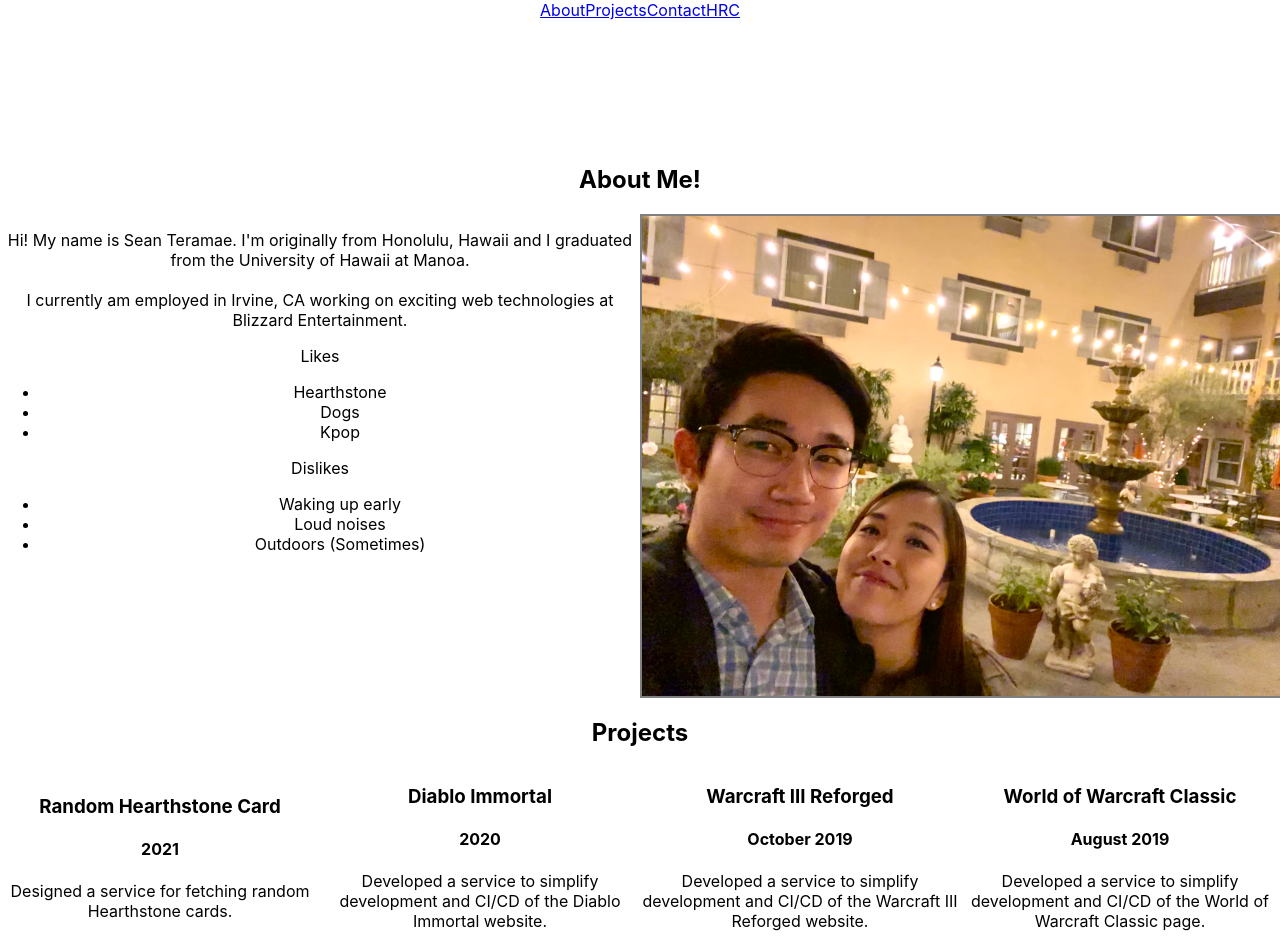
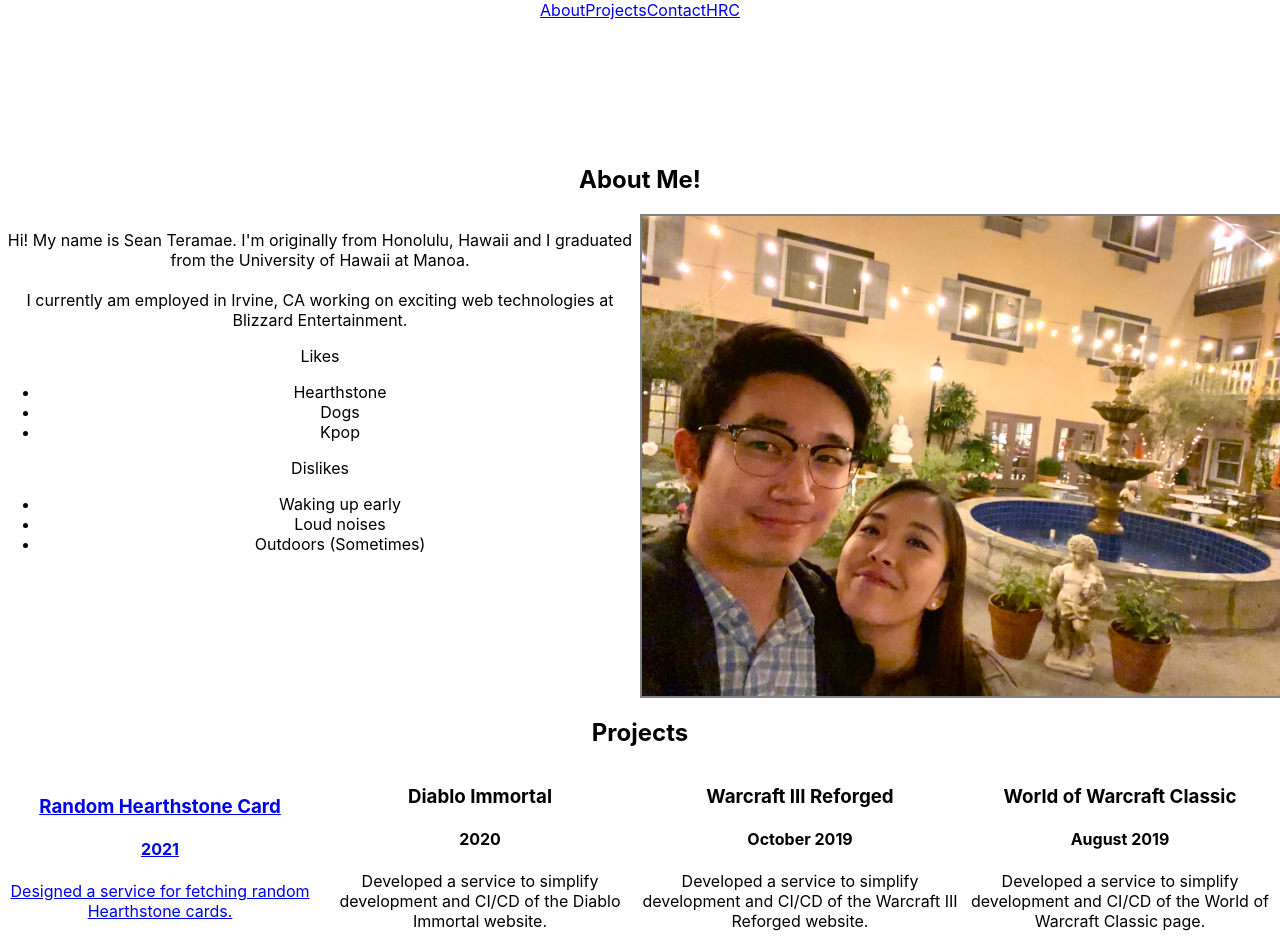
Before and after one commit to kekupua/kekupua.github.io, a React (Create React App) app: page / in a window 1280 px wide. Shown: the top 952 px of the page. Built offline with nearby package versions, Linux system fonts and the light colour scheme.

Commit message:
Fix broken link in projects section

```diff
--- a/src/pages/LandingPage.jsx
+++ b/src/pages/LandingPage.jsx
@@ -1,5 +1,6 @@
 import React from 'react';
 import data from '../lib/data.js';
+import { Link } from 'react-router-dom';
 import '../styles/LandingPage.css';
 
 
@@ -7,9 +8,9 @@ let LandingPage = () => {
   return <React.Fragment>
     <st-section id="masthead" alignment="center">
       <st-header slot="header" id="category-header" layout="center">
-        <h2 class="st-text-700" slot='heading'>Sean Teramae</h2>
-        <p class="st-text-200" slot='description'>Software Engineer / Blizzard Entertainment</p>
-        <p class="st-text-200" id="skills-list" slot='description'>
+        <h2 className="st-text-700" slot='heading'>Sean Teramae</h2>
+        <p className="st-text-200" slot='description'>Software Engineer / Blizzard Entertainment</p>
+        <p className="st-text-200" id="skills-list" slot='description'>
           Javascript •
           Web Components •
           Node.js •
@@ -48,16 +49,23 @@ let LandingPage = () => {
       </st-header>
       <div className="projects-list">
         {data.projects.map(project => {
-          return <st-card
-            key={project.heading}
+          const card = <st-card
             image={project.image}
-            href={project.href}
             contain={project.contain}
           >
             <h3 slot="heading">{project.heading}</h3>
             <h4 slot="subheading">{project.subheading}</h4>
             <p slot="description">{project.description}</p>
           </st-card>
+
+          if (project.routerLink) {
+            return <Link key={project.heading} to={project.routerLink}>{card}</Link>
+          } else {
+            return React.cloneElement(
+              card,
+              {key: project.heading, href: project.href}
+            )
+          }
         })}
       </div>
     </st-section>
--- a/src/styles/LandingPage.css
+++ b/src/styles/LandingPage.css
@@ -20,7 +20,7 @@
   grid-template-columns: repeat(auto-fit, minmax(310px, 1fr) );
   gap: var(--size-400);
 }
-.projects-list st-card {
+.projects-list * {
   width: 100%;
 }
 #about {
```
Also changed, not shown: src/lib/data.js.
